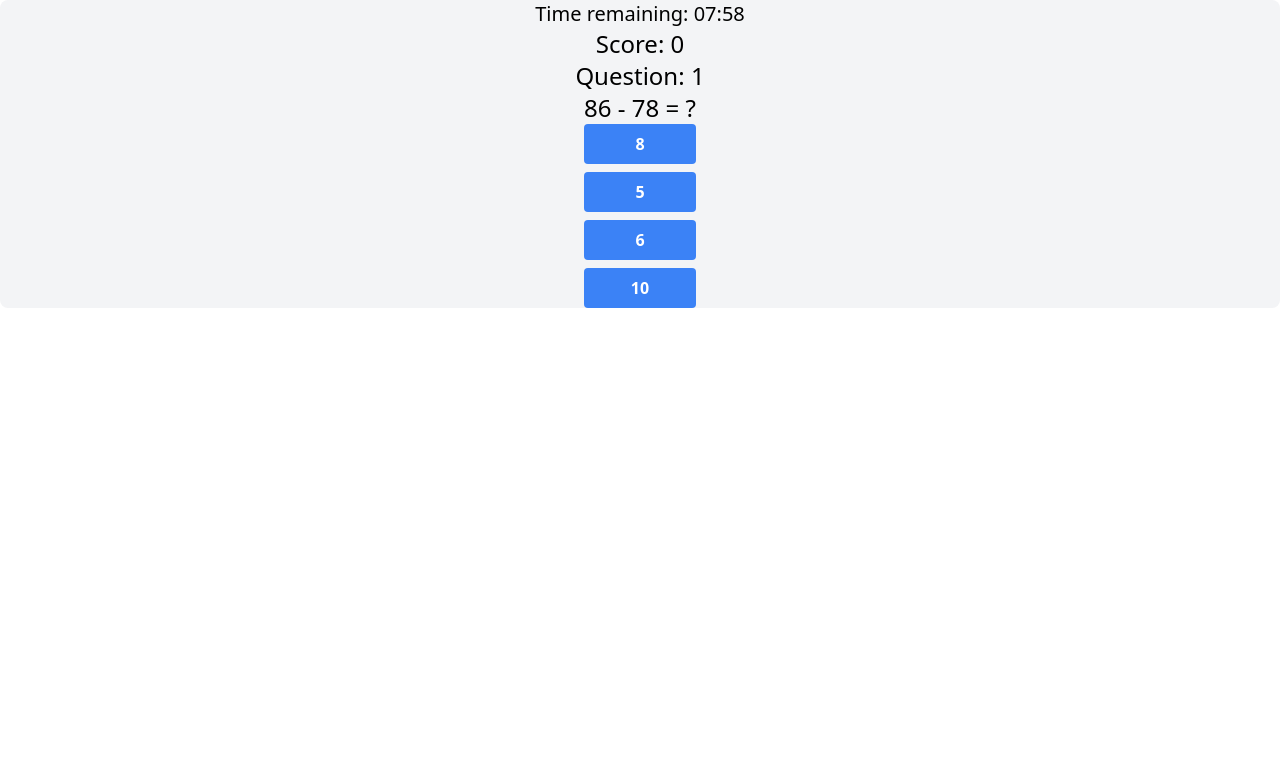
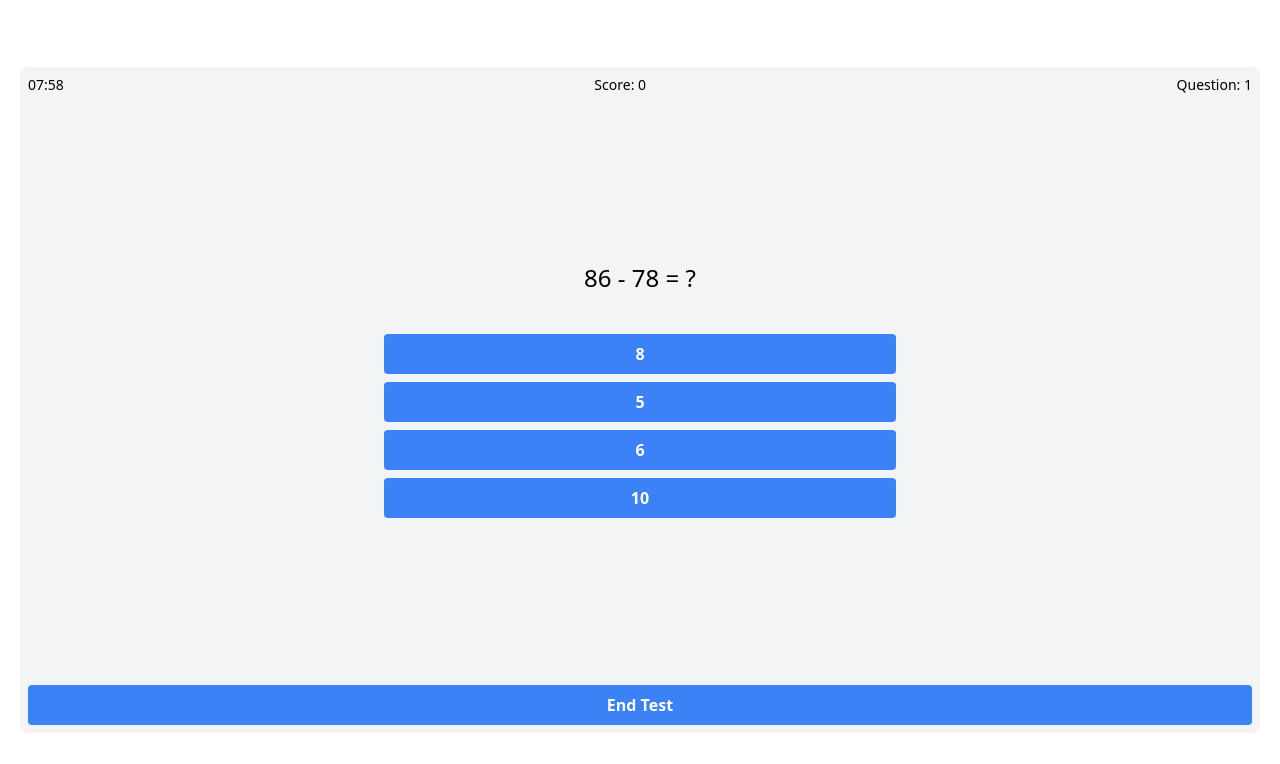
Before and after one commit to neosh11/MentalMathGames, a Next.js app: page /math/speedmcq/1 in a window 1280 px wide. Both pictures are taken after a click on the button "Start". Shown: the top 764 px of the page. Built offline with nearby package versions, Linux system fonts and the light colour scheme.

Commit message:
Default Darkmode

```diff
--- a/pages/_app.tsx
+++ b/pages/_app.tsx
@@ -1,5 +1,13 @@
 import "@/styles/globals.css";
 
 export default function App({ Component, pageProps }) {
+  if (typeof window !== "undefined") {
+    if (localStorage.getItem("theme") === "light") {
+      document.documentElement.classList.remove("dark");
+    } else {
+      document.documentElement.classList.add("dark");
+    }
+  }
+
   return <Component {...pageProps} />;
 }
--- a/pages/index.tsx
+++ b/pages/index.tsx
@@ -10,6 +10,7 @@ import {
   ReceiptRefundIcon,
   UsersIcon,
 } from "@heroicons/react/24/outline";
+import Link from "next/link";
 
 function classNames(...classes) {
   return classes.filter(Boolean).join(" ");
@@ -57,7 +58,7 @@ export default function Home() {
         <link rel="icon" href="/favicon.ico" />
       </Head>
       <main>
-        <div className="divide-y divide-gray-200 overflow-hidden rounded-lg bg-gray-200 shadow sm:grid sm:grid-cols-2 sm:gap-px sm:divide-y-0">
+        <div className="h-screen divide-y divide-gray-200 overflow-hidden bg-gray-200 dark:bg-slate-900 dark:text-slate-50 shadow sm:grid sm:grid-cols-2 sm:gap-px sm:divide-y-0">
           {actions.map((action, actionIdx) => (
             <div
               key={action.title}
@@ -70,14 +71,12 @@ export default function Home() {
                 actionIdx === actions.length - 1
                   ? "rounded-bl-lg rounded-br-lg sm:rounded-bl-none"
                   : "",
-                "group relative bg-white p-6 focus-within:ring-2 focus-within:ring-inset focus-within:ring-indigo-500"
+                "group relative bg-white dark:bg-slate-950 p-6 focus-within:ring-2 focus-within:ring-inset focus-within:ring-indigo-500"
               )}
             >
               <div>
                 <span
                   className={classNames(
-                    action.iconBackground,
-                    action.iconForeground,
                     "inline-flex rounded-lg p-3 ring-4 ring-white"
                   )}
                 >
@@ -85,12 +84,12 @@ export default function Home() {
                 </span>
               </div>
               <div className="mt-8">
-                <h3 className="text-base font-semibold leading-6 text-gray-900">
-                  <a href={action.href} className="focus:outline-none">
+                <h3 className="text-base font-semibold leading-6">
+                  <Link href={action.href} className="focus:outline-none">
                     {/* Extend touch target to entire panel */}
                     <span className="absolute inset-0" aria-hidden="true" />
                     {action.title}
-                  </a>
+                  </Link>
                 </h3>
                 <p className="mt-2 text-sm text-gray-500">
                   {action.description}
--- a/pages/math/speedmcq/[id].tsx
+++ b/pages/math/speedmcq/[id].tsx
@@ -64,7 +64,7 @@ function NotStarted({ onStart }) {
       {/* a button to start */}
       <button
         onClick={() => onStart()}
-        className="bg-blue-500 hover:bg-blue-700 text-white font-bold py-2 px-4 rounded"
+        className="bg-blue-500 hover:bg-blue-700 text-white dark:bg-slate-500 dark:text-slate-50 dark:hover:bg-slate-50 dark:hover:text-slate-500 font-bold py-2 px-4 rounded"
       >
         Start
       </button>
@@ -82,8 +82,8 @@ const DisplayQuestionNM = ({
   const { l1, l2, l3, operation, option1, option2, option3, option4, answer } =
     question;
   return (
-    <div>
-      <div className="text-2xl">
+    <div className="gap-y-10 grid content-center h-full">
+      <div className="text-2xl text-center">
         {l1 || "?"} {operation} {l2 || "?"} = {l3 || "?"}
       </div>
 
@@ -95,7 +95,7 @@ const DisplayQuestionNM = ({
             onClick={() => {
               onAnswer(option, answer);
             }}
-            className="bg-blue-500 hover:bg-blue-700 w-full text-white font-bold py-2 px-4 rounded"
+            className="w-full max-w-lg bg-blue-500 hover:bg-blue-700 text-white dark:bg-slate-500 dark:text-slate-50 dark:hover:bg-slate-50 dark:hover:text-slate-500 font-bold py-2 px-4 rounded"
           >
             {option}
           </button>
@@ -123,9 +123,8 @@ const Started = ({ testState, questions, setTestState, timeAllowed }) => {
     }, 1000);
 
     // End the test when the timer reaches 0
-    if (timeLeft <= 0) {
+    if (timeLeft <= 0 || testState.started === "done") {
       // save all the wrong answers
-
       setTestState({ ...testState, started: "done" });
       clearInterval(timer);
     }
@@ -159,7 +158,7 @@ const Started = ({ testState, questions, setTestState, timeAllowed }) => {
       // wrong answer selected
       setTestState({
         ...testState,
-        score: score - 1,
+        score: score - 2,
         question: question + 1,
       });
       setFlashClass("red-flash");
@@ -189,19 +188,36 @@ const Started = ({ testState, questions, setTestState, timeAllowed }) => {
   ]);
 
   return (
-    <div className="rounded-lg bg-gray-100">
+    <div className="rounded-lg bg-gray-100 dark:bg-slate-950 dark:text-slate-50 w-full m-5 h-5/6">
       <div
-        className={`flex flex-col items-center justify-center rounded-lg ${flashClass}`}
+        className={`flex flex-col gap-y-2 rounded-lg h-full p-2 ${flashClass}`}
       >
         {/* display time left */}
-        <div className="text-xl">Time remaining: {formatTimeLeft()}</div>
-        {/* display your score */}
-        <div className="text-2xl">Score: {score}</div>
-        <div className="text-2xl">Question: {question + 1}</div>
-        <DisplayQuestion
-          onAnswer={onAnswerMemo}
-          question={questions[question]}
-        />
+        <div className="flex text-sm justify-between">
+          <div>{formatTimeLeft()}</div>
+          {/* display your score */}
+          <div>Score: {score}</div>
+          <div>Question: {question + 1}</div>
+        </div>
+
+        <div className="items-center h-full">
+          <DisplayQuestion
+            onAnswer={onAnswerMemo}
+            question={questions[question]}
+          />
+        </div>
+
+        <div className="items-center">
+          <button
+            onClick={() => {
+              // end test
+              setTestState({ ...testState, started: "done" });
+            }}
+            className="w-full bg-blue-500 hover:bg-blue-700 text-white dark:bg-pink-500 dark:text-slate-50 dark:hover:bg-slate-50 dark:hover:text-slate-500 font-bold py-2 px-4 rounded"
+          >
+            End Test
+          </button>
+        </div>
       </div>
     </div>
   );
@@ -283,7 +299,7 @@ export default function Test() {
         <meta name="viewport" content="width=device-width, initial-scale=1" />
         <link rel="icon" href="/favicon.ico" />
       </Head>
-      <main>
+      <main className="h-screen w-full flex items-center justify-center dark:bg-slate-900">
         {/* deal with not started */}
         {started === "no" && (
           <NotStarted
@@ -301,8 +317,8 @@ export default function Test() {
         )}
         {/* deal with test ended */}
         {started === "done" && (
-          <div className="flex flex-col items-center justify-center">
-            <div className="text-2xl">Test Ended</div>
+          <div className="flex flex-col items-center dark:text-slate-50 gap-y-5 justify-center">
+            <div className="text-2xl">Finished</div>
             <div className="text-2xl">Total Answered: {question}</div>
             <div className="text-2xl">Score: {score}</div>
             {/* go back to index.html*/}
```
